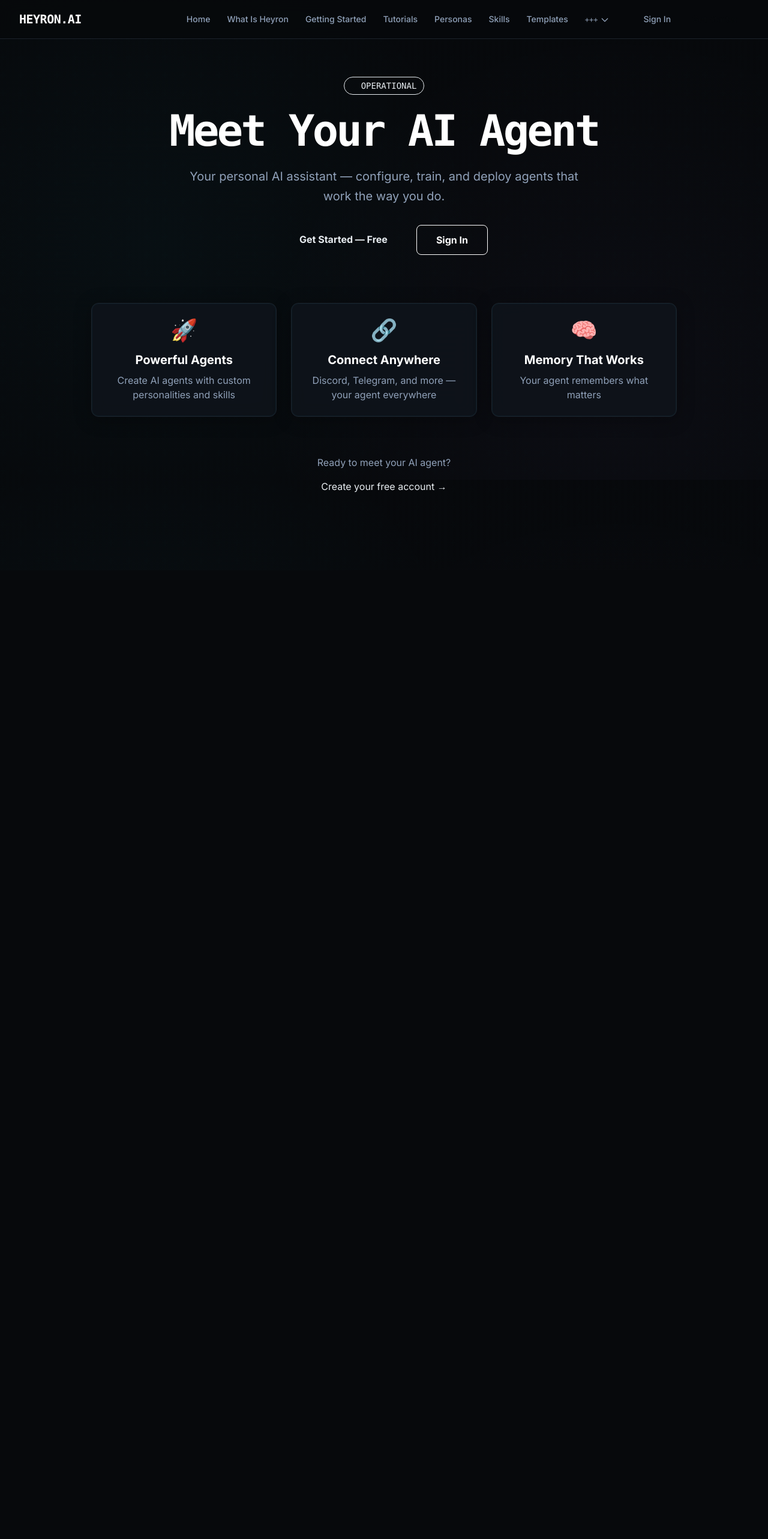
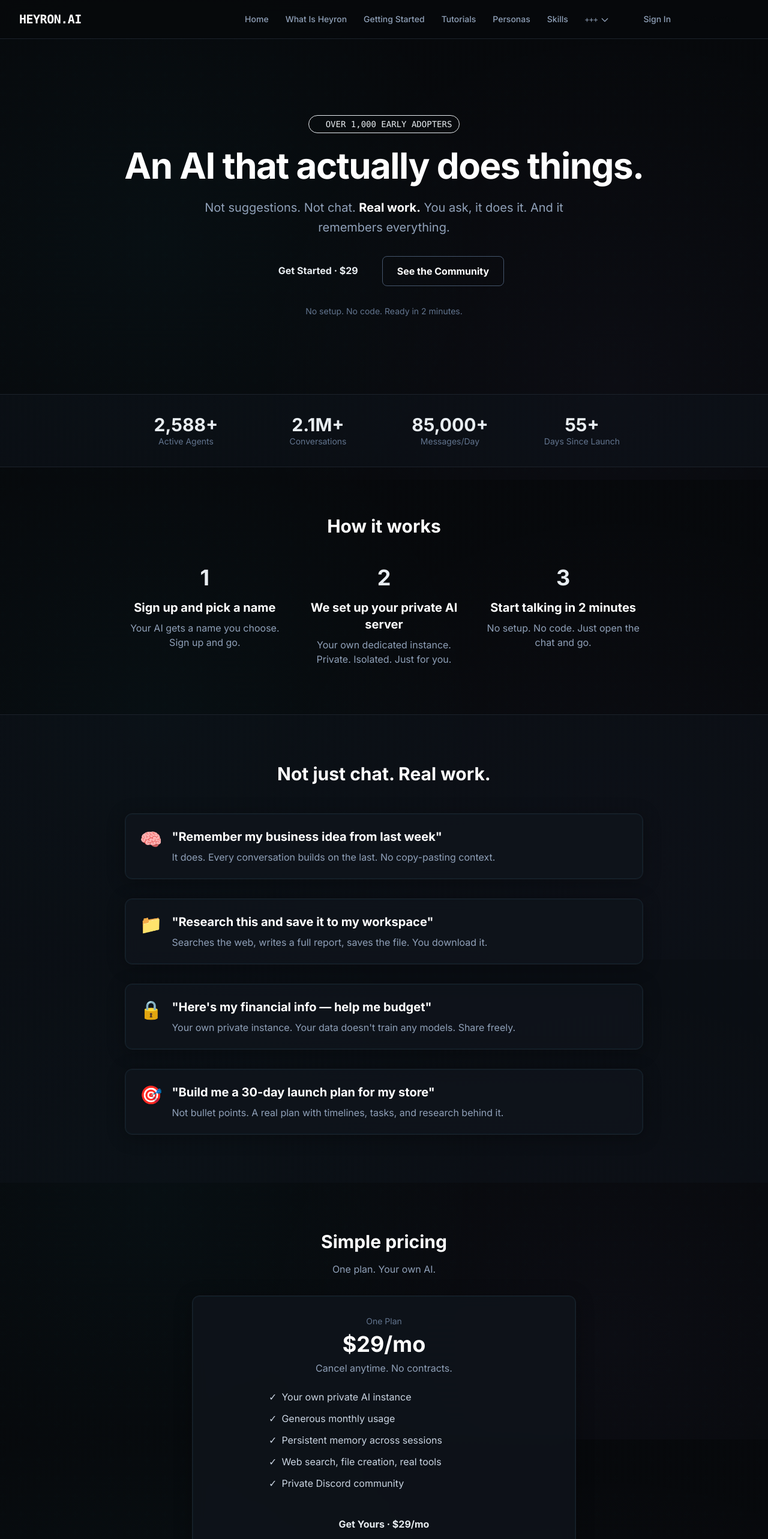
Before and after one commit to crazydc/heyron-docs, a Next.js app: page / in a window 1280 px wide. Shown: the top 2566 px of the page at 60% size. Before the commit the page ends 951 px from the top, so only its background shows below. Built offline with nearby package versions, Linux system fonts and the light colour scheme.

Commit message:
Home page matches heyron.ai, nav auth-aware

```diff
--- a/src/app/page.tsx
+++ b/src/app/page.tsx
@@ -5,66 +5,169 @@ export default function Home() {
     <div className="min-h-screen">
       <Navigation />
 
-      <main className="max-w-5xl mx-auto px-6 py-32">
+      <main className="pt-16">
         {/* Hero Section */}
-        <div className="text-center mb-20">
+        <div className="text-center px-4 py-20 md:py-32">
           <div className="inline-flex items-center gap-2 px-3 py-1 rounded-full bg-cyan/10 border border-cyan/20 text-cyan text-sm font-mono mb-6">
             <span className="w-2 h-2 rounded-full bg-cyan animate-pulse"></span>
-            OPERATIONAL
+            OVER 1,000 EARLY ADOPTERS
           </div>
 
-          <h1 className="text-5xl md:text-7xl font-bold text-white mb-6 font-mono tracking-tighter">
-            Meet Your<span className="text-cyan"> AI Agent</span>
+          <h1 className="text-4xl md:text-6xl font-bold text-white mb-6 tracking-tight">
+            An AI that actually does things.
           </h1>
 
           <p className="text-xl text-slate-400 max-w-2xl mx-auto leading-relaxed mb-8">
-            Your personal AI assistant — configure, train, and deploy agents that work the way you do.
+            Not suggestions. Not chat. <span className="text-white font-bold">Real work.</span> You ask, it does it. And it remembers everything.
           </p>
 
-          <div className="flex flex-wrap justify-center gap-4">
+          <div className="flex flex-wrap justify-center gap-4 mb-8">
             <a
               href="/signup"
-              className="px-8 py-3 bg-cyan text-void font-bold rounded-lg hover:bg-cyan/90 transition-colors"
+              className="px-6 py-3 bg-cyan text-void font-bold rounded-lg hover:bg-cyan/90 transition-colors"
             >
-              Get Started — Free
+              Get Started · $29
             </a>
             <a
-              href="/login"
-              className="px-8 py-3 bg-panel border border-border text-white font-bold rounded-lg hover:bg-surface transition-colors"
+              href="#demo"
+              className="px-6 py-3 border border-slate-600 text-white font-bold rounded-lg hover:bg-surface transition-colors"
             >
-              Sign In
+              See the Community
+            </a>
+          </div>
+
+          <p className="text-slate-500 text-sm">
+            No setup. No code. Ready in 2 minutes.
+          </p>
+        </div>
+
+        {/* Stats */}
+        <div className="border-y border-[#1C222B] bg-[#0F141C]/50">
+          <div className="max-w-4xl mx-auto px-4 py-8 grid grid-cols-2 md:grid-cols-4 gap-4 text-center">
+            <div>
+              <div className="text-2xl md:text-3xl font-bold text-cyan">2,588+</div>
+              <div className="text-slate-500 text-sm">Active Agents</div>
+            </div>
+            <div>
+              <div className="text-2xl md:text-3xl font-bold text-cyan">2.1M+</div>
+              <div className="text-slate-500 text-sm">Conversations</div>
+            </div>
+            <div>
+              <div className="text-2xl md:text-3xl font-bold text-cyan">85,000+</div>
+              <div className="text-slate-500 text-sm">Messages/Day</div>
+            </div>
+            <div>
+              <div className="text-2xl md:text-3xl font-bold text-cyan">55+</div>
+              <div className="text-slate-500 text-sm">Days Since Launch</div>
+            </div>
+          </div>
+        </div>
+
+        {/* How it Works */}
+        <div className="max-w-4xl mx-auto px-4 py-20">
+          <h2 className="text-3xl font-bold text-white text-center mb-12">How it works</h2>
+
+          <div className="grid md:grid-cols-3 gap-8">
+            <div className="text-center">
+              <div className="text-cyan text-4xl font-bold mb-4">1</div>
+              <h3 className="text-xl font-bold text-white mb-2">Sign up and pick a name</h3>
+              <p className="text-slate-400">Your AI gets a name you choose. Sign up and go.</p>
+            </div>
+            <div className="text-center">
+              <div className="text-cyan text-4xl font-bold mb-4">2</div>
+              <h3 className="text-xl font-bold text-white mb-2">We set up your private AI server</h3>
+              <p className="text-slate-400">Your own dedicated instance. Private. Isolated. Just for you.</p>
+            </div>
+            <div className="text-center">
+              <div className="text-cyan text-4xl font-bold mb-4">3</div>
+              <h3 className="text-xl font-bold text-white mb-2">Start talking in 2 minutes</h3>
+              <p className="text-slate-400">No setup. No code. Just open the chat and go.</p>
+            </div>
+          </div>
+        </div>
+
+        {/* Features */}
+        <div className="border-t border-[#1C222B] bg-[#0F141C]/50 py-20">
+          <div className="max-w-4xl mx-auto px-4">
+            <h2 className="text-3xl font-bold text-white text-center mb-12">Not just chat. Real work.</h2>
+
+            <div className="space-y-8">
+              <div className="glass-panel p-6 flex gap-4">
+                <div className="text-3xl">🧠</div>
+                <div>
+                  <h3 className="text-xl font-bold text-white mb-2">"Remember my business idea from last week"</h3>
+                  <p className="text-slate-400">It does. Every conversation builds on the last. No copy-pasting context.</p>
+                </div>
+              </div>
+              <div className="glass-panel p-6 flex gap-4">
+                <div className="text-3xl">📁</div>
+                <div>
+                  <h3 className="text-xl font-bold text-white mb-2">"Research this and save it to my workspace"</h3>
+                  <p className="text-slate-400">Searches the web, writes a full report, saves the file. You download it.</p>
+                </div>
+              </div>
+              <div className="glass-panel p-6 flex gap-4">
+                <div className="text-3xl">🔒</div>
+                <div>
+                  <h3 className="text-xl font-bold text-white mb-2">"Here's my financial info — help me budget"</h3>
+                  <p className="text-slate-400">Your own private instance. Your data doesn't train any models. Share freely.</p>
+                </div>
+              </div>
+              <div className="glass-panel p-6 flex gap-4">
+                <div className="text-3xl">🎯</div>
+                <div>
+                  <h3 className="text-xl font-bold text-white mb-2">"Build me a 30-day launch plan for my store"</h3>
+                  <p className="text-slate-400">Not bullet points. A real plan with timelines, tasks, and research behind it.</p>
+                </div>
+              </div>
+            </div>
+          </div>
+        </div>
+
+        {/* Pricing */}
+        <div className="max-w-2xl mx-auto px-4 py-20">
+          <h2 className="text-3xl font-bold text-white text-center mb-4">Simple pricing</h2>
+          <p className="text-slate-400 text-center mb-8">One plan. Your own AI.</p>
+
+          <div className="glass-panel p-8 text-center">
+            <div className="text-sm text-slate-500 mb-2">One Plan</div>
+            <div className="text-4xl font-bold text-white mb-2">$29/mo</div>
+            <p className="text-slate-400 mb-6">Cancel anytime. No contracts.</p>
+
+            <ul className="text-left space-y-3 mb-8 max-w-sm mx-auto">
+              <li className="flex items-center gap-2 text-slate-300">
+                <span className="text-mint">✓</span> Your own private AI instance
+              </li>
+              <li className="flex items-center gap-2 text-slate-300">
+                <span className="text-mint">✓</span> Generous monthly usage
+              </li>
+              <li className="flex items-center gap-2 text-slate-300">
+                <span className="text-mint">✓</span> Persistent memory across sessions
+              </li>
+              <li className="flex items-center gap-2 text-slate-300">
+                <span className="text-mint">✓</span> Web search, file creation, real tools
+              </li>
+              <li className="flex items-center gap-2 text-slate-300">
+                <span className="text-mint">✓</span> Private Discord community
+              </li>
+            </ul>
+
+            <a
+              href="/signup"
+              className="inline-block w-full py-3 bg-cyan text-void font-bold rounded-lg hover:bg-cyan/90 transition-colors"
+            >
+              Get Yours · $29/mo
             </a>
           </div>
         </div>
 
-        {/* Features */}
-        <div className="grid md:grid-cols-3 gap-6 mb-16">
-          <div className="glass-panel p-6 text-center">
-            <div className="text-4xl mb-4">🚀</div>
-            <h3 className="text-xl font-bold text-white mb-2">Powerful Agents</h3>
-            <p className="text-slate-400">Create AI agents with custom personalities and skills</p>
+        {/* Footer */}
+        <div className="border-t border-[#1C222B] py-12">
+          <div className="max-w-4xl mx-auto px-4 text-center">
+            <p className="text-slate-500 text-sm">
+              © 2026 Heyron. All rights reserved.
+            </p>
           </div>
-          <div className="glass-panel p-6 text-center">
-            <div className="text-4xl mb-4">🔗</div>
-            <h3 className="text-xl font-bold text-white mb-2">Connect Anywhere</h3>
-            <p className="text-slate-400">Discord, Telegram, and more — your agent everywhere</p>
-          </div>
-          <div className="glass-panel p-6 text-center">
-            <div className="text-4xl mb-4">🧠</div>
-            <h3 className="text-xl font-bold text-white mb-2">Memory That Works</h3>
-            <p className="text-slate-400">Your agent remembers what matters</p>
-          </div>
-        </div>
-
-        {/* CTA */}
-        <div className="text-center">
-          <p className="text-slate-400 mb-4">Ready to meet your AI agent?</p>
-          <a
-            href="/signup"
-            className="text-cyan hover:underline"
-          >
-            Create your free account →
-          </a>
         </div>
       </main>
     </div>
--- a/src/components/Navigation.tsx
+++ b/src/components/Navigation.tsx
@@ -1,35 +1,76 @@
 'use client';
 
-import { useState } from 'react';
+import { useState, useEffect } from 'react';
 import Link from 'next/link';
+import { usePathname, useRouter } from 'next/navigation';
+import { useAuth } from '@/contexts/AuthContext';
 
-const navItems = [
+// Pages that don't require auth
+const publicPages = ['/', '/login', '/signup', '/what-is-heyron', '/getting-started', '/tutorials', '/personas', '/skills', '/templates', '/faq', '/support', '/the-den', '/meet-robby'];
+
+export default function Navigation() {
+  const { user, isLoading } = useAuth();
+  const pathname = usePathname();
+  const router = useRouter();
+  const [isOpen, setIsOpen] = useState(false);
+  const [moreOpen, setMoreOpen] = useState(false);
+  const [isAuthorized, setIsAuthorized] = useState(true);
+
+  useEffect(() => {
+    if (isLoading) return;
+
+    // Check if page requires auth
+    const requiresAuth = !publicPages.some(page => pathname === page || pathname.startsWith(page + '/'));
+
+    if (requiresAuth && !user) {
+      // Redirect to login
+      router.push('/login');
+      setIsAuthorized(false);
+    } else {
+      setIsAuthorized(true);
+    }
+  }, [pathname, user, isLoading, router]);
+
+  if (!isAuthorized) {
+    return null;
+  }
+
+  // Different nav items for logged in vs logged out
+  const navItems = user
+    ? [
+        { name: 'Dashboard', href: '/dashboard' },
+        { name: 'Tutorials', href: '/tutorials' },
+        { name: 'Personas', href: '/personas' },
+        { name: 'Skills', href: '/skills' },
+      ]
+    : [
         { name: 'Home', href: '/' },
         { name: 'What Is Heyron', href: '/what-is-heyron' },
         { name: 'Getting Started', href: '/getting-started' },
         { name: 'Tutorials', href: '/tutorials' },
         { name: 'Personas', href: '/personas' },
         { name: 'Skills', href: '/skills' },
-  { name: 'Templates', href: '/templates' },
       ];
 
-const moreItems = [
+  const moreItems = user
+    ? [
+        { name: 'Templates', href: '/templates' },
+        { name: 'Account', href: '/dashboard/account' },
+        { name: 'Help', href: '/dashboard/help' },
+      ]
+    : [
+        { name: 'Templates', href: '/templates' },
         { name: 'FAQ', href: '/faq' },
         { name: 'Support', href: '/support' },
-  { name: 'Meet Robby', href: '/meet-robby' },
         { name: 'The Den', href: '/the-den' },
       ];
-
-export default function Navigation() {
-  const [isOpen, setIsOpen] = useState(false);
-  const [moreOpen, setMoreOpen] = useState(false);
 
   return (
     <nav className="fixed top-0 left-0 right-0 z-50 bg-[#07090C]/80 backdrop-blur-md border-b border-[#1C222B]">
       <div className="max-w-7xl mx-auto px-4 sm:px-6 lg:px-8">
         <div className="flex items-center justify-between h-16">
           <div className="flex items-center">
-            <Link href="/" className="text-xl font-bold text-white font-mono tracking-tight">
+            <Link href={user ? '/dashboard' : '/'} className="text-xl font-bold text-white font-mono tracking-tight">
               HEYRON<span className="text-cyan">.AI</span>
             </Link>
           </div>
@@ -78,6 +119,15 @@ export default function Navigation() {
 
             {/* Auth buttons */}
             <div className="flex items-center gap-2">
+              {user ? (
+                <Link
+                  href="/dashboard"
+                  className="bg-cyan text-[#07090C] px-4 py-2 rounded-lg text-sm font-bold hover:bg-cyan/90 transition-colors"
+                >
+                  Dashboard
+                </Link>
+              ) : (
+                <>
                   <Link
                     href="/login"
                     className="text-slate-400 hover:text-cyan px-3 py-2 text-sm font-medium"
@@ -90,17 +140,28 @@ export default function Navigation() {
                   >
                     Get Started
                   </Link>
+                </>
+              )}
             </div>
           </div>
 
           {/* Mobile menu button */}
           <div className="md:hidden flex items-center gap-2">
+            {user ? (
+              <Link
+                href="/dashboard"
+                className="bg-cyan text-[#07090C] px-3 py-1 rounded text-sm font-bold"
+              >
+                Dashboard
+              </Link>
+            ) : (
               <Link
                 href="/login"
                 className="text-slate-400 text-sm"
               >
                 Sign In
               </Link>
+            )}
             <button
               onClick={() => setIsOpen(!isOpen)}
               className="text-slate-400 hover:text-cyan p-2"
@@ -144,6 +205,7 @@ export default function Navigation() {
                 </Link>
               ))}
             </div>
+            {!user && (
               <div className="border-t border-[#1C222B] pt-2 mt-2 flex gap-2">
                 <Link
                   href="/login"
@@ -158,6 +220,7 @@ export default function Navigation() {
                   Get Started
                 </Link>
               </div>
+            )}
           </div>
         </div>
       )}
```
Also changed, not shown: src/middleware.ts (added, +59 -0 lines). Lines whose indentation alone changed are shown as unchanged.
